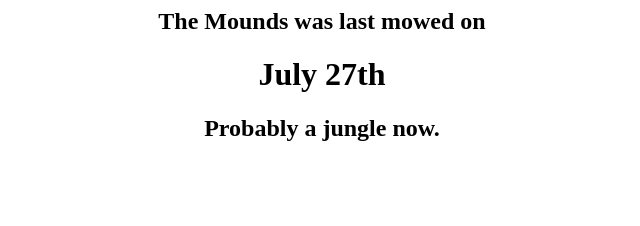
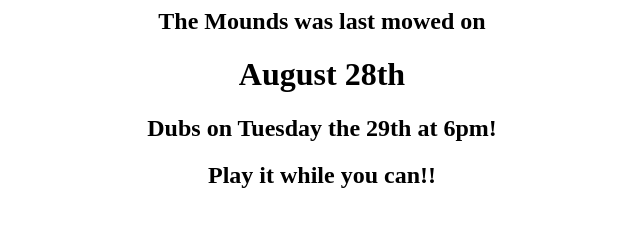
Before and after one commit to BMHartnett/MoundsMow, a plain HTML site: page index.html in a window 1280 px wide. Shown: the whole page, without its empty margins (318-958 px from the left). Drawn offline with Linux system fonts and the light colour scheme.

Commit message:
Update adding date and dubs.

```diff
--- a/index.html
+++ b/index.html
@@ -1,6 +1,7 @@
 <html>
   <center>
   <h2> The Mounds was last mowed on</h2>
-    <h1> July 27th </h1>
-    <h2> Probably a jungle now. </h2>
+    <h1> August 28th </h1>
+    <h2> Dubs on Tuesday the 29th at 6pm! </h2>
+    <h2> Play it while you can!! </h2>
 </html>
```
